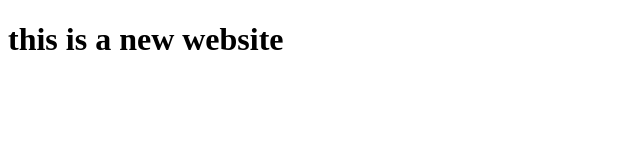
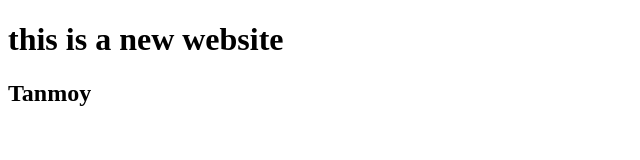
Before and after one commit to prosan221/prosan, a plain HTML site: page index.html in a window 1280 px wide. Shown: the whole page, without its empty margins (0-640 px from the left). Drawn offline with Linux system fonts and the light colour scheme.

Commit message:
tanmoy server

```diff
--- a/index.html
+++ b/index.html
@@ -10,5 +10,6 @@
     <h1>this is a new website
 
     </h1>
+    <h2>Tanmoy</h2>
 </body>
 </html>
```
